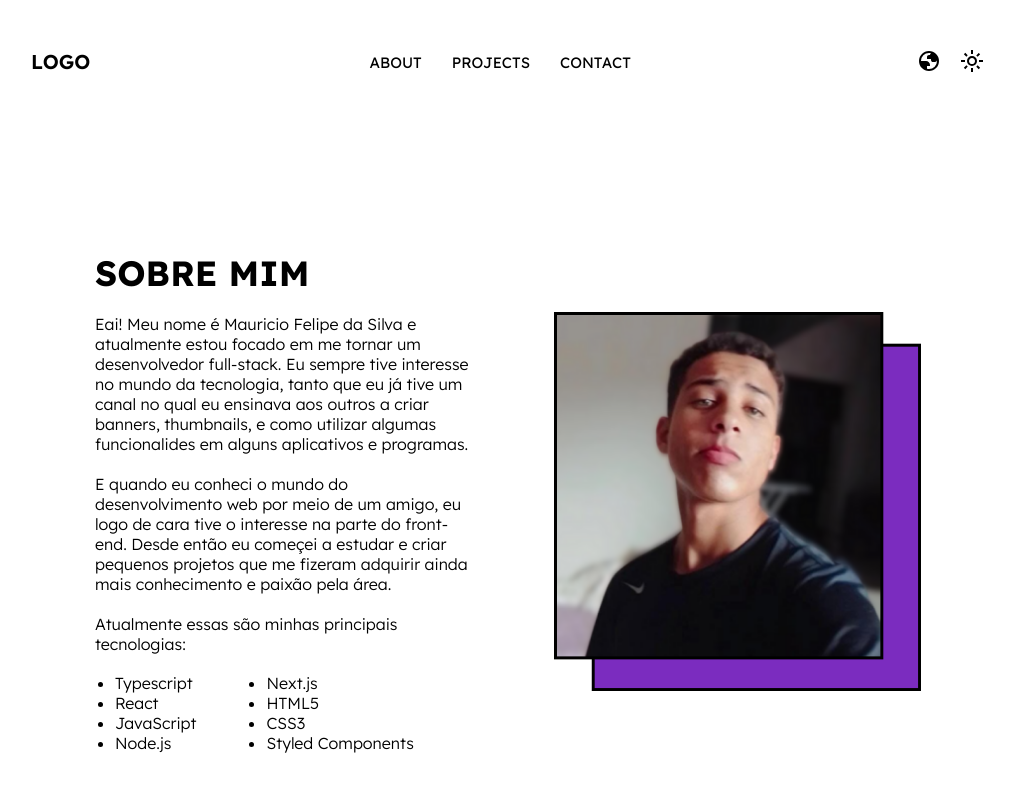
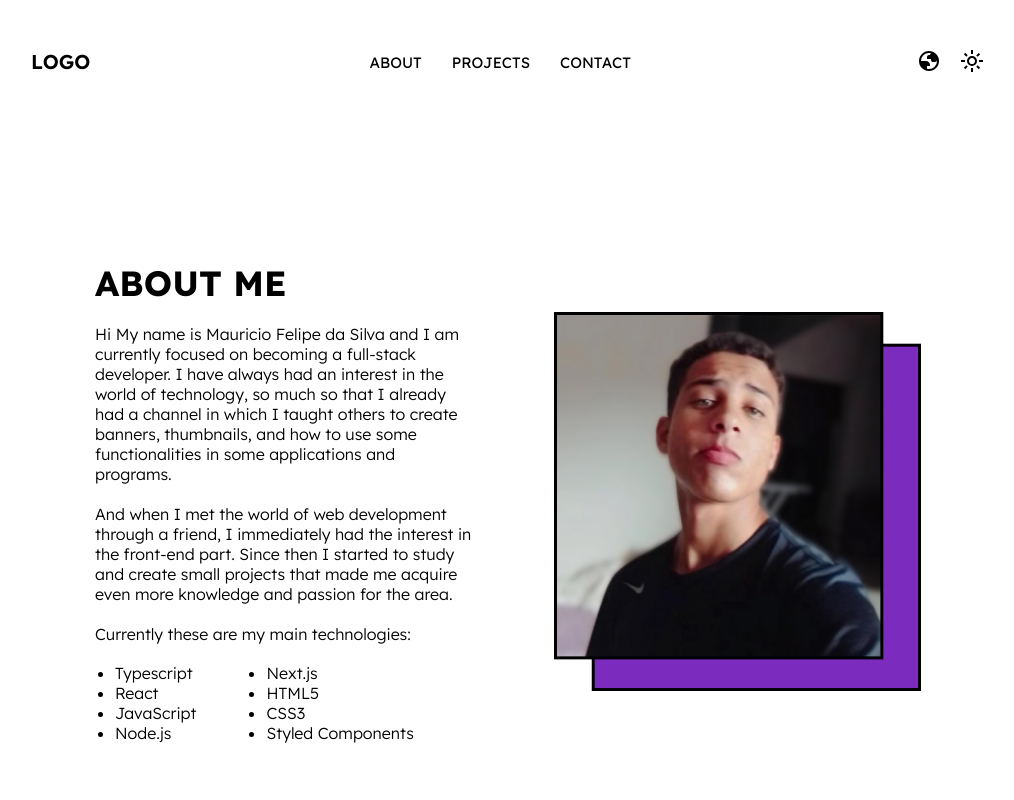
Before and after one commit to MFelipeSilva/mfelipesilva-v2, a Next.js app: page /about in a window 1280 px wide. Shown: the top 800 px of the page, without its empty margins (129-1143 px from the left). Built offline with nearby package versions, Linux system fonts and the light colour scheme.

Commit message:
feat: translation added page about

```diff
--- a/src/app/about/page.tsx
+++ b/src/app/about/page.tsx
@@ -1,6 +1,8 @@
 "use client";
 
 import Image from "next/image";
+
+import { useTranslation } from "react-i18next";
 
 import { Layout } from "@/components/layout";
 
@@ -9,28 +11,18 @@ import { Container } from "./style";
 import my_photo from "../../../public/images/my-photo.png";
 
 export default function About() {
+  const { t } = useTranslation();
+
   return (
     <Layout>
       <Container>
         <section>
           <div>
-            <h1>Sobre mim</h1>
-            <p>
-              Eai! Meu nome é Mauricio Felipe da Silva e atualmente estou focado
-              em me tornar um desenvolvedor full-stack. Eu sempre tive interesse
-              no mundo da tecnologia, tanto que eu já tive um canal no qual eu
-              ensinava aos outros a criar banners, thumbnails, e como utilizar
-              algumas funcionalides em alguns aplicativos e programas. <br />
-              <br />E quando eu conheci o mundo do desenvolvimento web por meio
-              de um amigo, eu logo de cara tive o interesse na parte do
-              front-end. Desde então eu começei a estudar e criar pequenos
-              projetos que me fizeram adquirir ainda mais conhecimento e paixão
-              pela área. <br /> <br />
-              Atualmente essas são minhas principais tecnologias:
-            </p>
+            <h1>{t("about.title")}</h1>
+            <p dangerouslySetInnerHTML={{ __html: t("about.text") }} />
             <div>
               <div>
-                <p>Typescript </p>
+                <p>Typescript</p>
                 <p>React</p>
                 <p>JavaScript</p>
                 <p>Node.js</p>
--- a/src/locales/en.json
+++ b/src/locales/en.json
@@ -10,6 +10,10 @@
         "title": "Felipe da silva",
         "subtitle": "Full-stack Web Developer."
       },
+      "about": {
+        "title": "About me",
+        "text": "Hi My name is Mauricio Felipe da Silva and I am currently focused on becoming a full-stack developer. I have always had an interest in the world of technology, so much so that I already had a channel in which I taught others to create banners, thumbnails, and how to use some functionalities in some applications and programs. <br /> <br />And when I met the world of web development through a friend, I immediately had the interest in the front-end part. Since then I started to study and create small projects that made me acquire even more knowledge and passion for the area. <br /> <br /> Currently these are my main technologies:"
+      },
       "projects": {
         "title": "Projects",
         "card": {
--- a/src/locales/pt.json
+++ b/src/locales/pt.json
@@ -10,6 +10,10 @@
         "title": "Felipe da silva",
         "subtitle": "Desenvolvedor Web Full-stack."
       },
+      "about": {
+        "title": "Sobre mim",
+        "text": "Oi! Meu nome é Mauricio Felipe da Silva e atualmente estou focado em me tornar um desenvolvedor full-stack. Eu sempre tive interesse no mundo da tecnologia, tanto que eu já tive um canal no qual eu ensinava aos outros a criar banners, thumbnails, e como utilizar algumas funcionalides em alguns aplicativos e programas. <br /> <br />E quando eu conheci o mundo do desenvolvimento web por meio de um amigo, eu logo de cara tive o interesse na parte do front-end. Desde então eu começei a estudar e criar pequenos projetos que me fizeram adquirir ainda mais conhecimento e paixão pela área. <br /> <br /> Atualmente essas são minhas principais tecnologias:"
+      },
       "projects": {
         "title": "Projetos",
         "card": {
```
